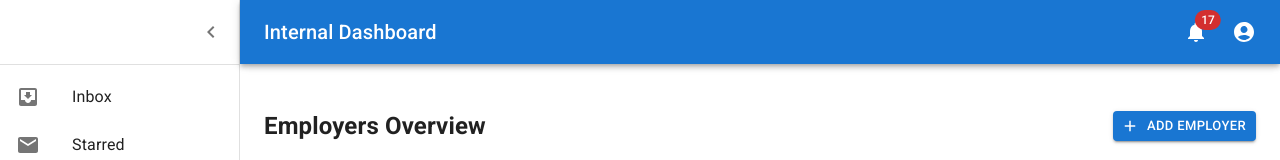
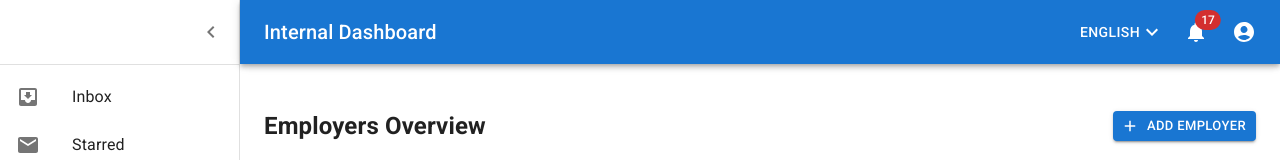
Before and after one commit to nhattruongniit/react-insurance-codebase, a React (Create React App) app: page / in a window 1280 px wide. Shown: the top 160 px of the page. Built offline with nearby package versions, Linux system fonts and the light colour scheme.

Commit message:
add mutli lan

```diff
--- a/src/layout/MainLayout/AppBar/AppBar.tsx
+++ b/src/layout/MainLayout/AppBar/AppBar.tsx
@@ -11,11 +11,13 @@ import Badge from '@mui/material/Badge';
 import MenuItem from '@mui/material/MenuItem';
 import Menu from '@mui/material/Menu';
 import Divider from '@mui/material/Divider';
+import Button from '@mui/material/Button';
 
 // material icon
 import MenuIcon from '@mui/icons-material/Menu';
 import AccountCircle from '@mui/icons-material/AccountCircle';
 import NotificationsIcon from '@mui/icons-material/Notifications';
+import ExpandMoreIcon from '@mui/icons-material/ExpandMore';
 
 // stypes
 import useStyles from './styles';
@@ -51,6 +53,8 @@ const PrimaryAppBar = ({ open = false, handleDrawerOpen }: IProps) => {
   const classes = useStyles();
   const menuId = 'primary-search-account-menu';
   const [anchorEl, setAnchorEl] = React.useState<null | HTMLElement>(null);
+  const [anchorLanguage, setAnchorLanguage] = React.useState<null | HTMLElement>(null);
+  const [language, setLanguage] = React.useState<string>(process.env.REACT_APP_LANGUAGE);
 
   const isMenuOpen = Boolean(anchorEl);
 
@@ -60,6 +64,32 @@ const PrimaryAppBar = ({ open = false, handleDrawerOpen }: IProps) => {
 
   const handleMenuClose = () => {
     setAnchorEl(null);
+  };
+
+  const handleOpenLanguage = (event: React.MouseEvent<HTMLButtonElement>) => {
+    setAnchorLanguage(event.currentTarget);
+  };
+
+  const handleCloseLanguage = () => {
+    setAnchorLanguage(null);
+  };
+
+  const handleChangeLanguage = (language: string) => () => {
+    setLanguage(language);
+    setAnchorLanguage(null);
+  };
+
+  const renderTextLanguage = () => {
+    switch (language) {
+      case 'en': {
+        return 'ENGLISH';
+      }
+      case 'vn': {
+        return 'VIETNAMESE';
+      }
+      default:
+        return null;
+    }
   };
 
   return (
@@ -82,6 +112,31 @@ const PrimaryAppBar = ({ open = false, handleDrawerOpen }: IProps) => {
             Internal Dashboard
           </Typography>
           <Box sx={{ flexGrow: 1 }} />
+          <Box sx={{ display: { xs: 'none', md: 'flex' } }}>
+            <Button
+              className={classes.menuLanguage}
+              aria-controls="simple-menu"
+              title="Change Language"
+              aria-haspopup="true"
+              onClick={handleOpenLanguage}
+            >
+              {renderTextLanguage()} <ExpandMoreIcon />
+            </Button>
+            <Menu
+              id="simple-menu"
+              anchorEl={anchorLanguage}
+              keepMounted
+              open={Boolean(anchorLanguage)}
+              onClose={handleCloseLanguage}
+            >
+              <MenuItem selected={language === 'en'} onClick={handleChangeLanguage('en')}>
+                English
+              </MenuItem>
+              <MenuItem selected={language === 'vn'} onClick={handleChangeLanguage('vn')}>
+                Vietnamese
+              </MenuItem>
+            </Menu>
+          </Box>
           <Box sx={{ display: { xs: 'none', md: 'flex' } }}>
             <IconButton size="large" aria-label="show 17 new notifications" color="inherit">
               <Badge badgeContent={17} color="error">
--- a/src/layout/MainLayout/AppBar/styles.ts
+++ b/src/layout/MainLayout/AppBar/styles.ts
@@ -6,6 +6,9 @@ const useStyles = makeStyles(() => ({
     marginBottom: 6,
     fontSize: '1rem',
   },
+  menuLanguage: {
+    color: '#fff',
+  },
 }));
 
 export default useStyles;
```
